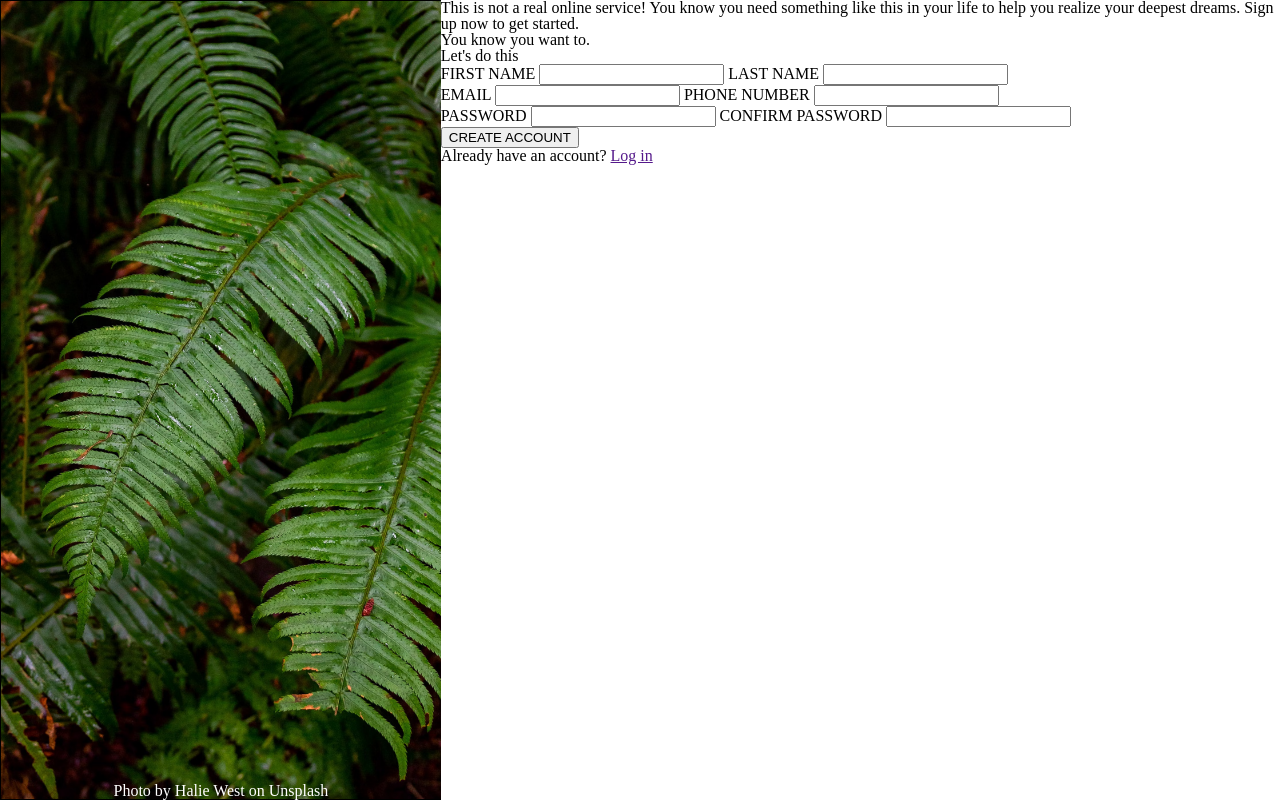
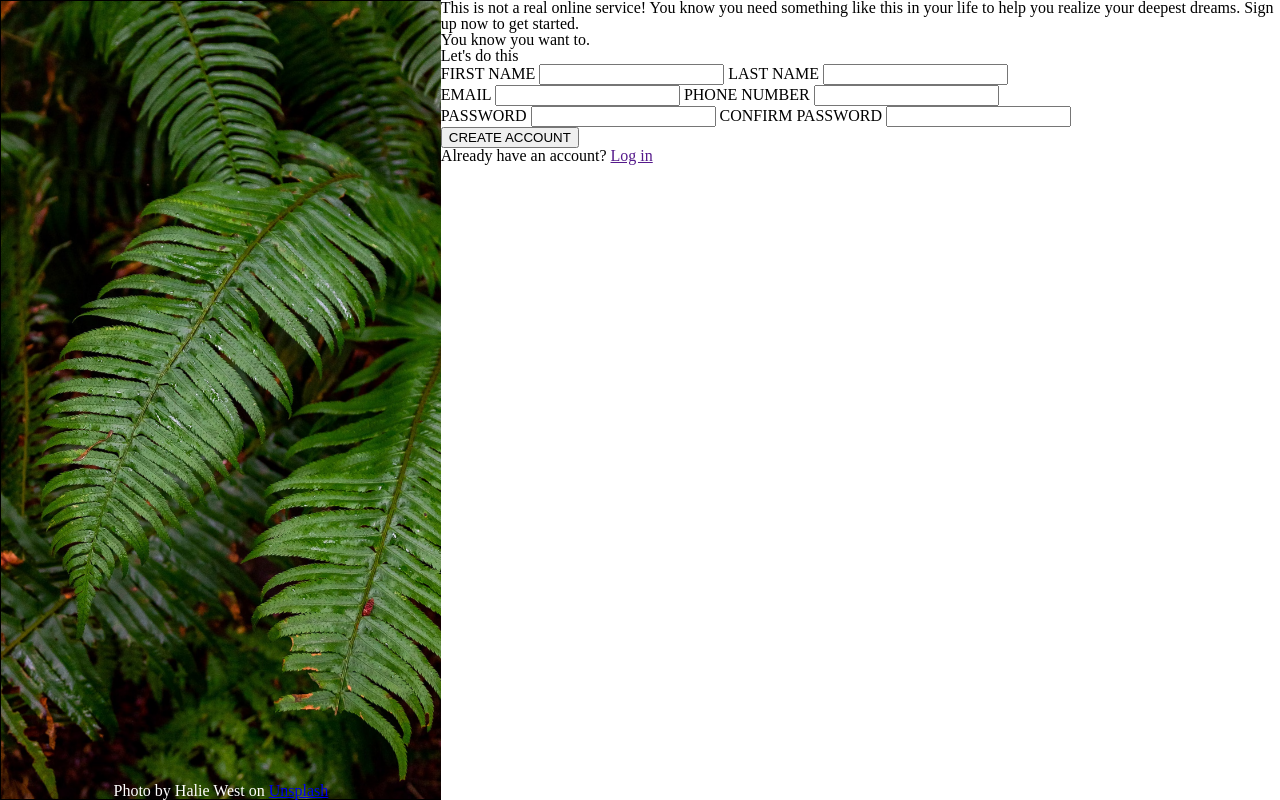
Before and after one commit to klpabes/sign-up-form, a plain HTML site: page index.html in a window 1280 px wide. Drawn offline with Linux system fonts and the light colour scheme.

Commit message:
Add a element to image description

```diff
--- a/index.html
+++ b/index.html
@@ -11,7 +11,10 @@
     <div class="content">
       <div class="background">
         <div class="background-description">
-          <p class="img-info">Photo by Halie West on Unsplash</p>
+          <p class="img-info">
+            Photo by Halie West on
+            <a href="https://unsplash.com/photos/25xggax4bSA">Unsplash</a>
+          </p>
         </div>
       </div>
       <div class="form-container">
```
